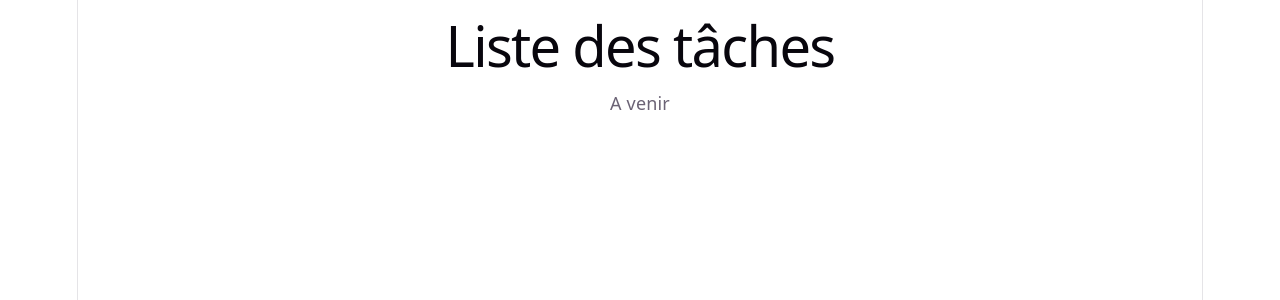
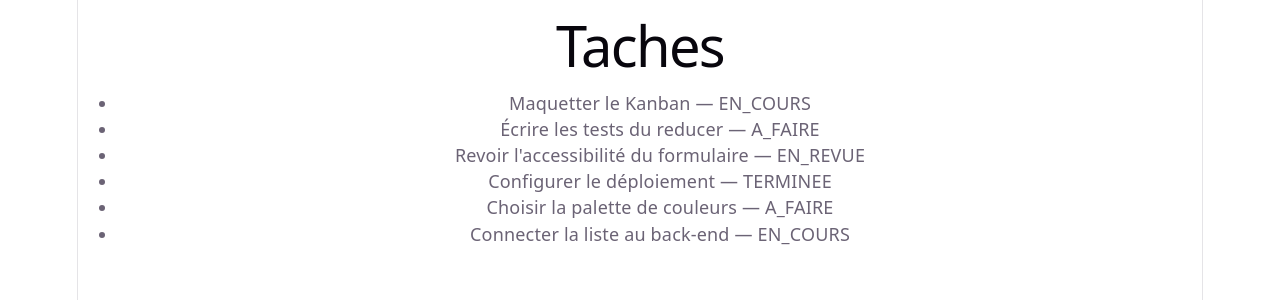
Before and after one commit to HuetAntoine/autosuivi-front, a React (Vite) app: page /taches in a window 1280 px wide. Shown: the top 300 px of the page. Built offline with nearby package versions, Linux system fonts and the light colour scheme; data requests are answered from the project's data file.

Commit message:
feat : listes des taches

```diff
--- a/src/App.tsx
+++ b/src/App.tsx
@@ -1,17 +1,18 @@
 import { Routes, Route, Navigate } from 'react-router';
-import { Placeholder } from './pages/ListeTaches';
+import { Tache } from './pages/Tache';
+import { ListeTaches } from './pages/ListeTaches';
 
 export default function App() {
   return (
       <Routes>
         <Route path="/" element={<Navigate to="/taches" replace />} />
-        <Route path="/taches" element={<Placeholder titre="Liste des tâches" />} />
-        <Route path="/taches/nouvelle" element={<Placeholder titre="Nouvelle tâche" />} />
-        <Route path="/taches/:id" element={<Placeholder titre="Fiche tâche" />} />
-        <Route path="/taches/:id/modifier" element={<Placeholder titre="Modifier la tâche" />} />
-        <Route path="/projets/:id/kanban" element={<Placeholder titre="Kanban" />} />
-        <Route path="/idees" element={<Placeholder titre="Backlog d'idées" />} />
-        <Route path="/ma-todo" element={<Placeholder titre="Ma to-do" />} />
+        <Route path="/taches" element={<ListeTaches />} />
+        <Route path="/taches/nouvelle" element={<Tache titre="Nouvelle tâche" />} />
+        <Route path="/taches/:id" element={<Tache titre="Fiche tâche" />} />
+        <Route path="/taches/:id/modifier" element={<Tache titre="Modifier la tâche" />} />
+        <Route path="/projets/:id/kanban" element={<Tache titre="Kanban" />} />
+        <Route path="/idees" element={<Tache titre="Backlog d'idées" />} />
+        <Route path="/ma-todo" element={<Tache titre="Ma to-do" />} />
       </Routes>
   );
 }
--- /dev/null
+++ b/src/hooks/useFetch.ts
@@ -0,0 +1,30 @@
+import { useEffect, useState } from 'react';
+
+export function useFetch<T>(url: string) {
+    const [etat, setEtat] = useState<{
+        data: T | null;
+        error: Error | null;
+        loading: boolean;
+    }>({ data: null, error: null, loading: true });
+
+    useEffect(() => {
+        const controller = new AbortController();
+        setEtat(e => ({ ...e, loading: true }));
+
+        fetch(url, { signal: controller.signal })
+            .then(r => {
+                if (!r.ok) throw new Error(`HTTP ${r.status}`);
+                return r.json() as Promise<T>;
+            })
+            .then(data => setEtat({ data, error: null, loading: false }))
+            .catch(error => {
+                if (error.name !== 'AbortError') {
+                    setEtat({ data: null, error, loading: false });
+                }
+            });
+
+        return () => controller.abort();
+    }, [url]);
+
+    return etat;
+}
--- a/src/pages/ListeTaches.tsx
+++ b/src/pages/ListeTaches.tsx
@@ -1,8 +1,21 @@
-export function Placeholder({titre }: {titre : string}){
+import { useFetch } from '../hooks/useFetch';
+import type { Tache } from '../types';
+
+export function ListeTaches() {
+    const { data: taches, loading, error } = useFetch<Tache[]>('http://localhost:3001/taches');
+
     return (
         <main>
-            <h1>{titre}</h1>
-            <p> A venir</p>
+            <h1>Taches</h1>
+            {loading && <p>Chargement…</p>}
+            {error && <p role="alert">Erreur : {error.message}</p>}
+            <ul>
+                {taches?.map(t => (
+                    <li key={t.id}>
+                        {t.titre} — {t.statut}
+                    </li>
+                ))}
+            </ul>
         </main>
     );
 }
--- /dev/null
+++ b/src/pages/Tache.tsx
@@ -0,0 +1,8 @@
+export function Tache({titre }: {titre : string}){
+    return (
+        <main>
+            <h1>{titre}</h1>
+            <p> A venir</p>
+        </main>
+    );
+}
```
Also changed, not shown: src/types.ts (+1 -8 lines).
